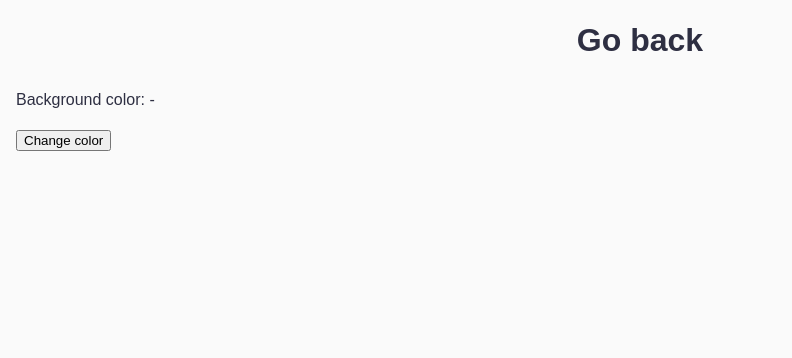
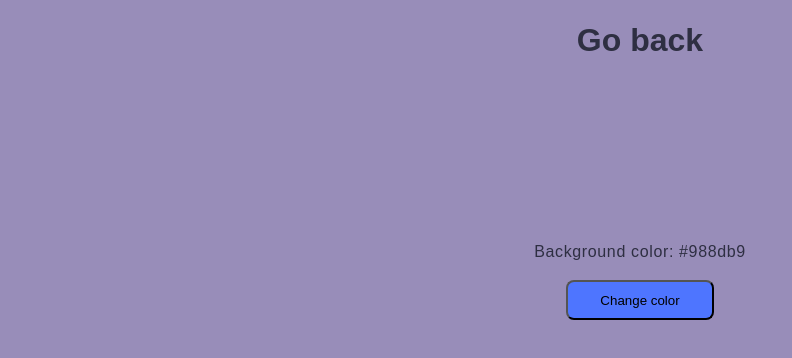
Before and after one commit to InnaSaienko/goit-js-hw-07, a website: page src/task-5.html in a window 1280 px wide. Both pictures are taken after a click on the button "Change color". Shown: the whole page, without its empty margins (0-792 px from the left). Drawn offline with Linux system fonts and the light colour scheme.

Commit message:
feat: create task-5 change body background-color on click button

```diff
--- a/src/css/common.css
+++ b/src/css/common.css
@@ -5,6 +5,7 @@
 body {
   margin: 16px;
   font-family: "Montserrat", sans-serif;
+  font-size: 16px;
   -webkit-font-smoothing: antialiased;
   -moz-osx-font-smoothing: grayscale;
   background-color: #fafafa;
--- /dev/null
+++ b/src/css/task-5.css
@@ -0,0 +1,17 @@
+.widget {
+    margin: 60px auto;
+    padding: 100px 88px;
+    text-align: center;
+    font-weight: 400;
+    letter-spacing: 0.04em;
+    & p {
+        margin-bottom: 16px;
+    }
+    & .change-color {
+        border-radius: 8px;
+        padding: 8px 16px;
+        width: 148px;
+        height: 40px;
+        background: #4e75ff;
+    }
+}
--- a/src/js/task-5.js
+++ b/src/js/task-5.js
@@ -3,3 +3,13 @@ function getRandomHexColor() {
     .toString(16)
     .padStart(6, 0)}`;
 }
+
+const body = document.body;
+const button = document.querySelector(".change-color");
+const colorText = document.querySelector(".color")
+
+button.addEventListener("click", (e) => {
+  const newColor = getRandomHexColor();
+  body.style.background = newColor;
+  colorText.textContent = newColor;
+})
--- a/src/task-5.html
+++ b/src/task-5.html
@@ -6,6 +6,7 @@
     <meta name="viewport" content="width=device-width, initial-scale=1.0" />
     <title>Task 5</title>
     <link rel="stylesheet" href="./css/common.css" />
+    <link rel="stylesheet" href="./css/task-5.css" />
   </head>
   <body>
     <p  class="go-back"><a href="../index.html">Go back</a></p>
```
